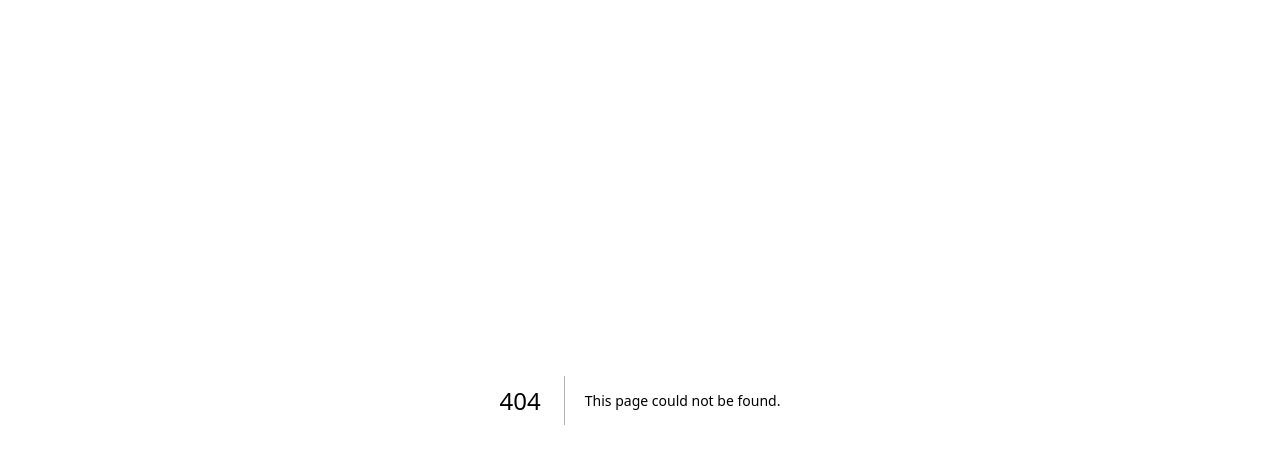
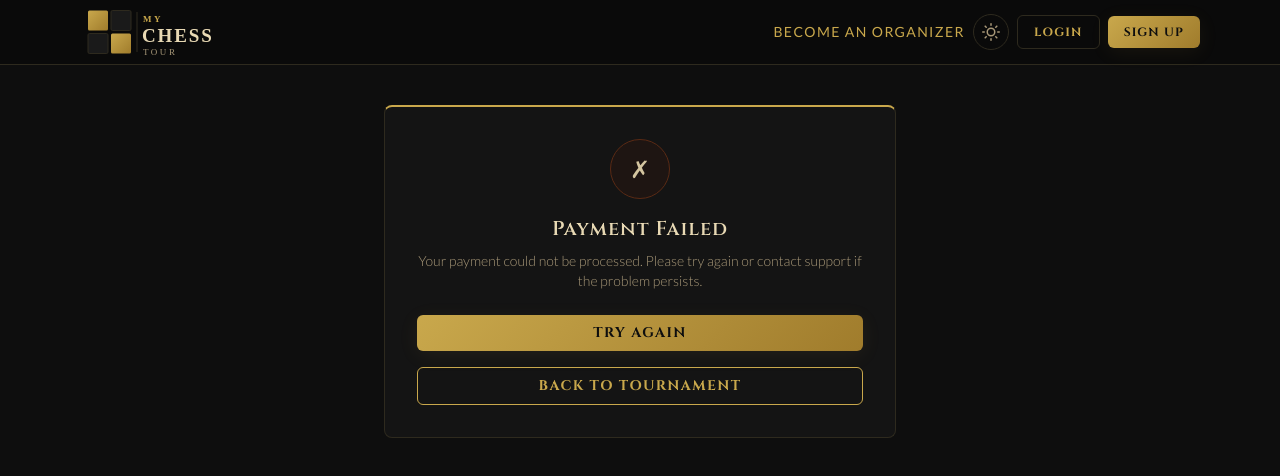
Before and after one commit to nzmksk/my-chess-tour, a Next.js app: page /tournaments/1/register/failure in a window 1280 px wide. Before the commit this address had no page. Shown: the top 476 px of the page. Built offline with nearby package versions, Linux system fonts and the light colour scheme; no server answers.

Commit message:
feat: add payment return pages (pending, success, failure)
Extract pending registration screen from RegisterForm into RegistrationPending
component, and add success/failure return pages for payment gateway redirects.

Closes #45

Co-authored-by: Mohd Hafiz Zabba <nzmksk@users.noreply.github.com>

```diff
--- a/src/app/tournaments/[id]/register/_components/RegisterForm.tsx
+++ b/src/app/tournaments/[id]/register/_components/RegisterForm.tsx
@@ -5,6 +5,7 @@ import Link from "next/link";
 import type { TournamentDetail } from "../../types";
 import { formatRm, toTitleCase, formatDeadline, calculateAge } from "@/app/tournaments/utils";
 import type { RegistrationRow, PlayerProfile } from "../types";
+import RegistrationPending from "./RegistrationPending";
 
 const PROCESSING_FEE_CENTS = 150;
 
@@ -179,42 +180,10 @@ export default function RegisterForm({ tournament, playerProfile }: Props) {
 
   if (status === "success" && registration) {
     return (
-      <div className="max-w-lg mx-auto">
-        <div className="card card--featured p-8 flex flex-col text-center">
-          <div className="confirm-icon">♟</div>
-          <h2 className="confirm-title">Registration Submitted</h2>
-          <p className="confirm-body">
-            Your spot is reserved. Your registration is pending payment
-            confirmation.
-          </p>
-          <div className="session-info text-left mt-2">
-            <div className="session-row">
-              <span className="session-key">Reference</span>
-              <span className="session-val font-mono text-xs">
-                {registration.id}
-              </span>
-            </div>
-            <div className="session-row">
-              <span className="session-key">Fee Tier</span>
-              <span className="session-val">
-                {toTitleCase(registration.fee_tier)}
-              </span>
-            </div>
-            <div className="session-row">
-              <span className="session-key">Status</span>
-              <span className="session-val text-amber-400">
-                Pending Payment
-              </span>
-            </div>
-          </div>
-          <Link
-            href={`/tournaments/${tournament.id}`}
-            className="btn-secondary rounded-md text-center mt-2"
-          >
-            Back to Tournament
-          </Link>
-        </div>
-      </div>
+      <RegistrationPending
+        registration={registration}
+        tournamentId={tournament.id}
+      />
     );
   }
 
--- /dev/null
+++ b/src/app/tournaments/[id]/register/_components/RegistrationPending.tsx
@@ -0,0 +1,47 @@
+import Link from "next/link";
+import type { RegistrationRow } from "../types";
+import { toTitleCase } from "@/app/tournaments/utils";
+
+interface Props {
+  registration: RegistrationRow;
+  tournamentId: string;
+}
+
+export default function RegistrationPending({ registration, tournamentId }: Props) {
+  return (
+    <div className="max-w-lg mx-auto">
+      <div className="card card--featured p-8 flex flex-col text-center">
+        <div className="confirm-icon">♟</div>
+        <h2 className="confirm-title">Registration Submitted</h2>
+        <p className="confirm-body">
+          Your spot is reserved. Your registration is pending payment
+          confirmation.
+        </p>
+        <div className="session-info text-left mt-2">
+          <div className="session-row">
+            <span className="session-key">Reference</span>
+            <span className="session-val font-mono text-xs">
+              {registration.id}
+            </span>
+          </div>
+          <div className="session-row">
+            <span className="session-key">Fee Tier</span>
+            <span className="session-val">
+              {toTitleCase(registration.fee_tier)}
+            </span>
+          </div>
+          <div className="session-row">
+            <span className="session-key">Status</span>
+            <span className="session-val text-amber-400">Pending Payment</span>
+          </div>
+        </div>
+        <Link
+          href={`/tournaments/${tournamentId}`}
+          className="btn-secondary rounded-md text-center mt-2"
+        >
+          Back to Tournament
+        </Link>
+      </div>
+    </div>
+  );
+}
--- /dev/null
+++ b/src/app/tournaments/[id]/register/failure/page.tsx
@@ -0,0 +1,45 @@
+import Link from "next/link";
+import type { Metadata } from "next";
+import NavBar from "@/components/NavBar";
+
+export const metadata: Metadata = {
+  title: "Payment Failed | MY Chess Tour",
+};
+
+export default async function PaymentFailurePage({
+  params,
+}: {
+  params: Promise<{ id: string }>;
+}) {
+  const { id } = await params;
+
+  return (
+    <div className="min-h-screen bg-bg-base">
+      <NavBar />
+      <main className="max-w-2xl mx-auto px-6 md:px-10 py-10">
+        <div className="max-w-lg mx-auto">
+          <div className="card card--featured p-8 flex flex-col text-center">
+            <div className="confirm-icon confirm-icon--danger">✗</div>
+            <h2 className="confirm-title">Payment Failed</h2>
+            <p className="confirm-body">
+              Your payment could not be processed. Please try again or contact
+              support if the problem persists.
+            </p>
+            <Link
+              href={`/tournaments/${id}/register`}
+              className="btn-primary rounded-md text-center mt-2"
+            >
+              Try Again
+            </Link>
+            <Link
+              href={`/tournaments/${id}`}
+              className="btn-secondary rounded-md text-center mt-4"
+            >
+              Back to Tournament
+            </Link>
+          </div>
+        </div>
+      </main>
+    </div>
+  );
+}
--- /dev/null
+++ b/src/app/tournaments/[id]/register/success/page.tsx
@@ -0,0 +1,39 @@
+import Link from "next/link";
+import type { Metadata } from "next";
+import NavBar from "@/components/NavBar";
+
+export const metadata: Metadata = {
+  title: "Payment Successful | MY Chess Tour",
+};
+
+export default async function PaymentSuccessPage({
+  params,
+}: {
+  params: Promise<{ id: string }>;
+}) {
+  const { id } = await params;
+
+  return (
+    <div className="min-h-screen bg-bg-base">
+      <NavBar />
+      <main className="max-w-2xl mx-auto px-6 md:px-10 py-10">
+        <div className="max-w-lg mx-auto">
+          <div className="card card--featured p-8 flex flex-col text-center">
+            <div className="confirm-icon">✓</div>
+            <h2 className="confirm-title">Payment Successful</h2>
+            <p className="confirm-body">
+              Your payment has been confirmed. Your registration is now active.
+              We look forward to seeing you at the tournament.
+            </p>
+            <Link
+              href={`/tournaments/${id}`}
+              className="btn-secondary rounded-md text-center mt-2"
+            >
+              Back to Tournament
+            </Link>
+          </div>
+        </div>
+      </main>
+    </div>
+  );
+}
```
